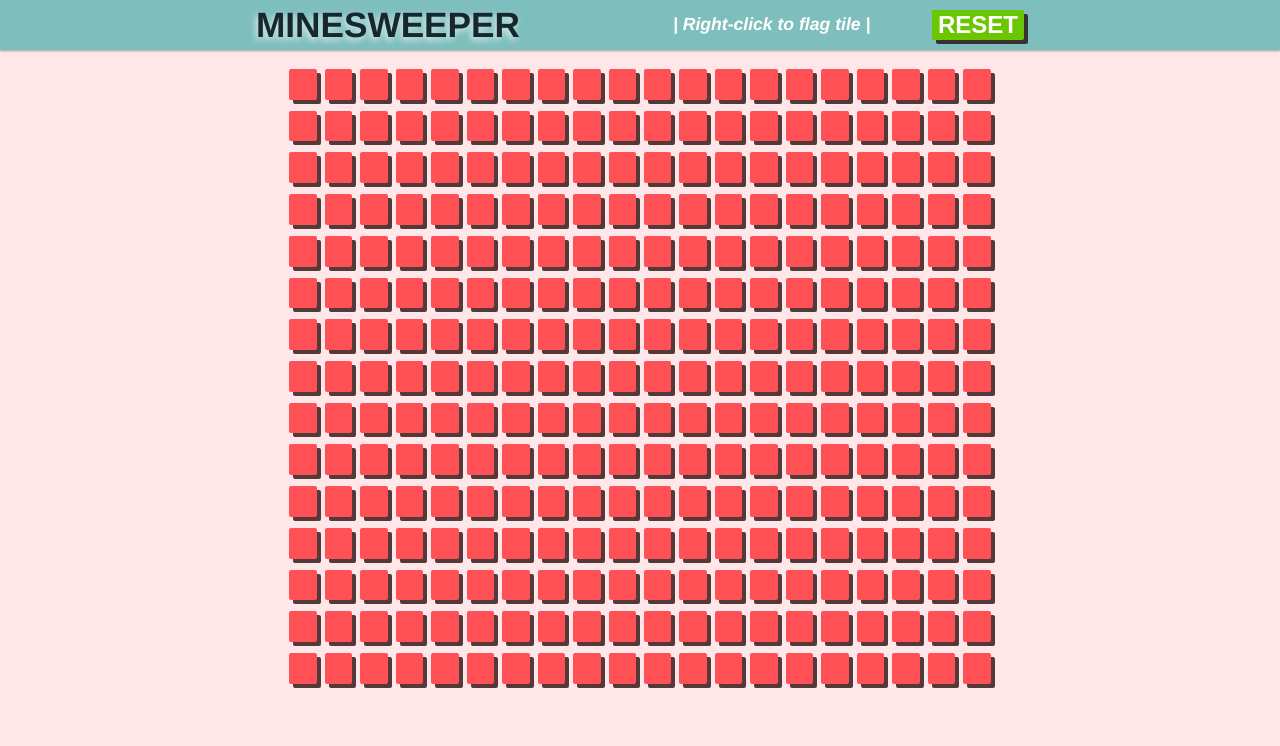
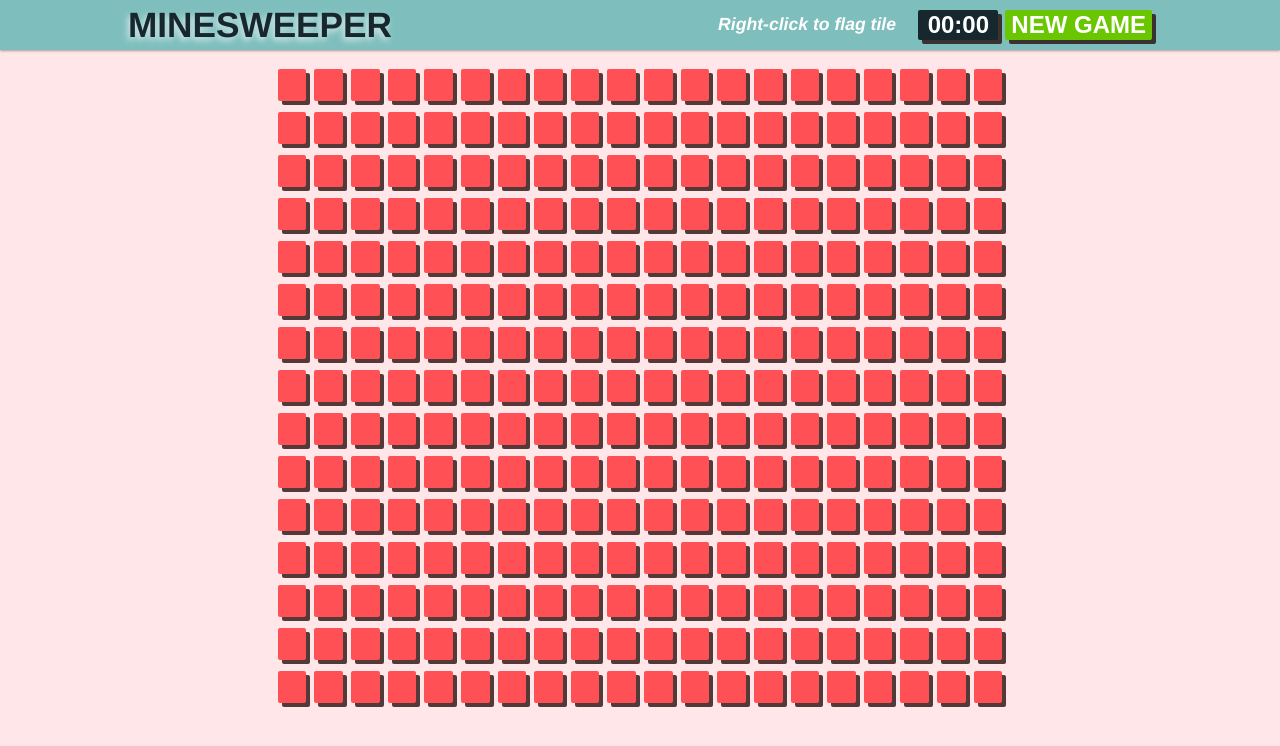
Before and after one commit to chrisnorwood/vue-minesweeper, a Vue app: page / in a window 1280 px wide. Shown: the top 746 px of the page. Built offline with nearby package versions, Linux system fonts and the light colour scheme.

Commit message:
add Timer

```diff
--- a/src/App.vue
+++ b/src/App.vue
@@ -1,14 +1,21 @@
 <template>
   <div id="app">
-    <app-header @newGame="newGame" :gameOver="gameOver"></app-header>
+    <app-header
+      @newGame="newGame"
+      :gameOver="gameOver"
+      :timer="timer"
+      :firstPlay="firstPlay">
+    </app-header>
     <transition name="fade" mode="out-in" appear>
       <mine-game
         v-if="displayGame"
         @gameIsOver="endGame"
+        @newGame="newGame"
         :rows="rows"
         :columns="columns"
         :tiles="tiles"
-        :gameOver="gameOver">
+        :gameOver="gameOver"
+        :firstPlay="firstPlay">
       </mine-game>
     </transition>
   </div>
@@ -24,8 +31,12 @@ export default {
       rows: 15,
       columns: 20,
       tiles: [],
+      gameStart: 0,
+      elapsedTime: 0,
+      windowTimer: null,
       displayGame: true,
       gameOver: false,
+      firstPlay: true,
     }
   },
   name: 'app',
@@ -33,13 +44,33 @@ export default {
     mineGame: MineGame,
     appHeader: Header,
   },
+  computed: {
+    timer() {
+      let totalSeconds = Math.floor(this.elapsedTime/1000);
+      let minutes = Math.floor(totalSeconds/60);
+      let seconds = totalSeconds - (minutes * 60);
+
+      if (minutes.toString().length == 1) {
+        minutes = '0' + minutes;
+      }
+
+      if (seconds.toString().length == 1) {
+        seconds = '0' + seconds;
+      }
+
+      return minutes + ':' + seconds;
+    },
+  },
   methods: {
     newGame() {
-      this.displayGame = true;
+      this.firstPlay = false;
       this.gameOver = false;
       this.initTiles();
+      this.startTimer();
     },
     endGame() {
+      clearInterval(this.windowTimer);
+      this.windowTimer = null;
       this.gameOver = true;
     },
     initTiles() {
@@ -54,6 +85,12 @@ export default {
           }
         })
       });
+    },
+    startTimer() {
+      this.gameStart = new Date().getTime();
+      this.windowTimer = setInterval(() => {
+        this.elapsedTime = (new Date().getTime() - this.gameStart);
+      }, 1000);
     },
   },
   created() {
--- a/src/components/Header.vue
+++ b/src/components/Header.vue
@@ -4,12 +4,13 @@
       <div class="brand">
         <h1>Minesweeper</h1>
       </div>
-      <div class="info">| Right-click to flag tile |</div>
+      <div class="info">Right-click to flag tile</div>
       <div class="menu">
         <div class="menu">
-        <button @click="newGame" v-if="gameOver">New Game</button>
-        <button @click="newGame" v-else>Reset</button>
-      </div>
+          <button class="timer">{{ timer }}</button>
+          <button @click="newGame" v-if="gameOver || firstPlay">New Game</button>
+          <button @click="newGame" v-else>Reset</button>
+        </div>
       </div>
     </nav>
   </header>
@@ -18,7 +19,9 @@
 <script>
 export default {
   props: [
-    'gameOver'
+    'gameOver',
+    'timer',
+    'firstPlay',
   ],
   methods: {
     newGame() {
--- a/src/components/MineGame.vue
+++ b/src/components/MineGame.vue
@@ -12,7 +12,7 @@
     <transition name="fade">
       <section class="game-over" v-if="gameOver">
         <span>GAME OVER</span>
-        <span>Try again!</span>
+        <button @click="newGame">Play Again</button>
       </section>
     </transition>
   </section>
@@ -25,6 +25,7 @@ export default {
     'columns',
     'tiles',
     'gameOver',
+    'firstPlay',
   ],
   methods: {
     openAllMines() {
@@ -47,6 +48,9 @@ export default {
       tile.flagged = !tile.flagged;
     },
     openTile(tile, recursive=true) {
+      if (this.firstPlay) {
+        this.newGame();
+      }
       // Only consider if the tile has not been touched
       if (!this.isOpened(tile) && !this.gameOver) {
         // Open the tile
@@ -121,6 +125,9 @@ export default {
       });
       return count;
     },
+    newGame() {
+      this.$emit('newGame');
+    }
   },
 }
 </script>
--- a/src/styles/global.scss
+++ b/src/styles/global.scss
@@ -8,6 +8,33 @@
 body {
   background-color: #FFE7E9;
 }
+
+button {
+  color: #fff;
+  text-transform: uppercase;
+  font-weight: bold;
+  font-size: 24px;
+  border: 0;
+  border-radius: 2px;
+  background-color: #6ac600;
+  @include box-shadow(4px 4px 0 0 rgba(42, 14, 14, 0.8));
+  transition: all 0.2s ease-in-out;
+
+  &:hover {
+    @include box-shadow(6px 6px 0 0px rgba(42, 14, 14, 0.9));
+    transform: translate(-2px,-2px);
+  }
+}
+
+/* MEDIA QUERIES */
+
+@media (max-width: 769px) {
+  .game {
+    width: 100vw;
+    max-width: 100vw;
+  }
+}
+
 
 /* Header */
 header {
@@ -20,7 +47,7 @@ header {
   nav {
     margin: auto;
     display: table;
-    width: 60vw;
+    width: 80vw;
     height: 50px;
     color: #fff;
     font-size: 1.1em;
@@ -52,21 +79,15 @@ header {
 
     .menu {
       text-align: right;
-      width: 20%;
-      button {
+      width: 25%;
+      .timer {
+        width: 80px;
+        margin-right: 7px;
         color: #fff;
-        text-transform: uppercase;
-        font-weight: bold;
-        font-size: 24px;
-        border: 0;
-        border-radius: 2px;
-        background-color: #6ac600;
-        @include box-shadow(4px 4px 0 0 rgba(42, 14, 14, 0.8));
-        transition: all 0.2s ease-in-out;
-
+        background-color: #16282e;
         &:hover {
-          @include box-shadow(6px 6px 0 0px rgba(42, 14, 14, 0.9));
-          transform: translate(-2px,-2px);
+          @include box-shadow(4px 4px 0 0 rgba(42, 14, 14, 0.8));
+          transform: none;
         }
       }
     }
@@ -78,8 +99,8 @@ header {
 
 .game {
   display: block;
-  width: 60vw;
-  max-width: 60vw;
+  width: 100vh;
+  max-width: 100vh;
   padding-bottom: 30px;
   margin: 15px auto 0 auto;
   .row {
@@ -184,9 +205,9 @@ Game Over
   position: fixed;
   top: 25%;
   left: 50%;
-  width: 300px;
-  height: 100px;
-  margin-left: -150px;
+  width: 80vh;
+  height: 130px;
+  margin-left: -40vh;
   padding: 18px;
   text-align: center;
 
@@ -195,11 +216,12 @@ Game Over
   color: rgba(33,33,33,0.85);
   text-shadow: 0 1px rgba(117,117,117, .4);
 
-  background: #ffffff;
+  background: rgba(236, 246, 245,0.9);
   @include shadow(5);
-  border-radius: 5px;
-
+  border-radius: 0 0 8px 8px;
+  border-top: 15px solid rgba(42, 14, 14, 0.8);
   span {
+    font-size: 30px;
     margin-bottom: 12px;
     display: block;
   }
```
